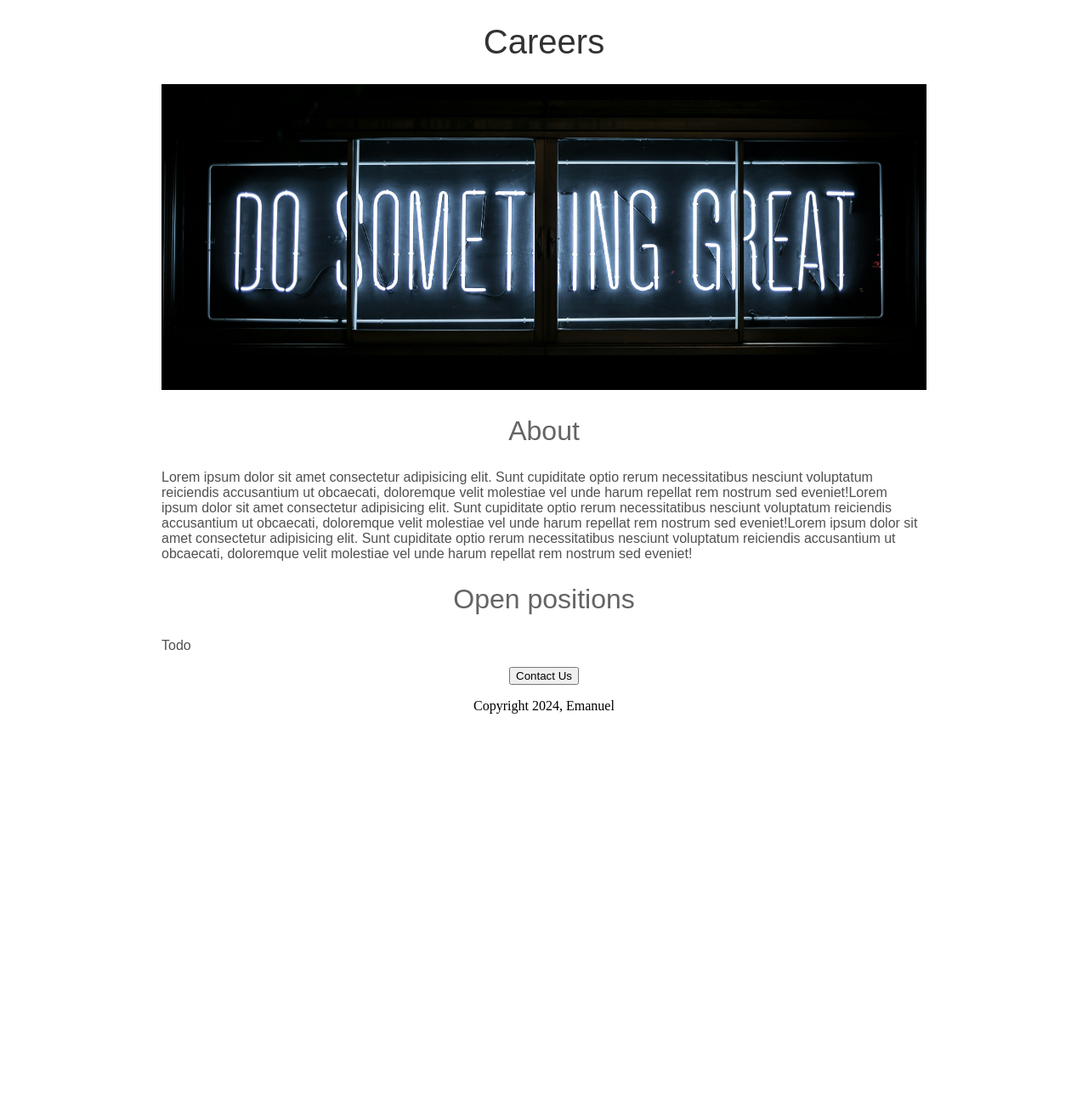
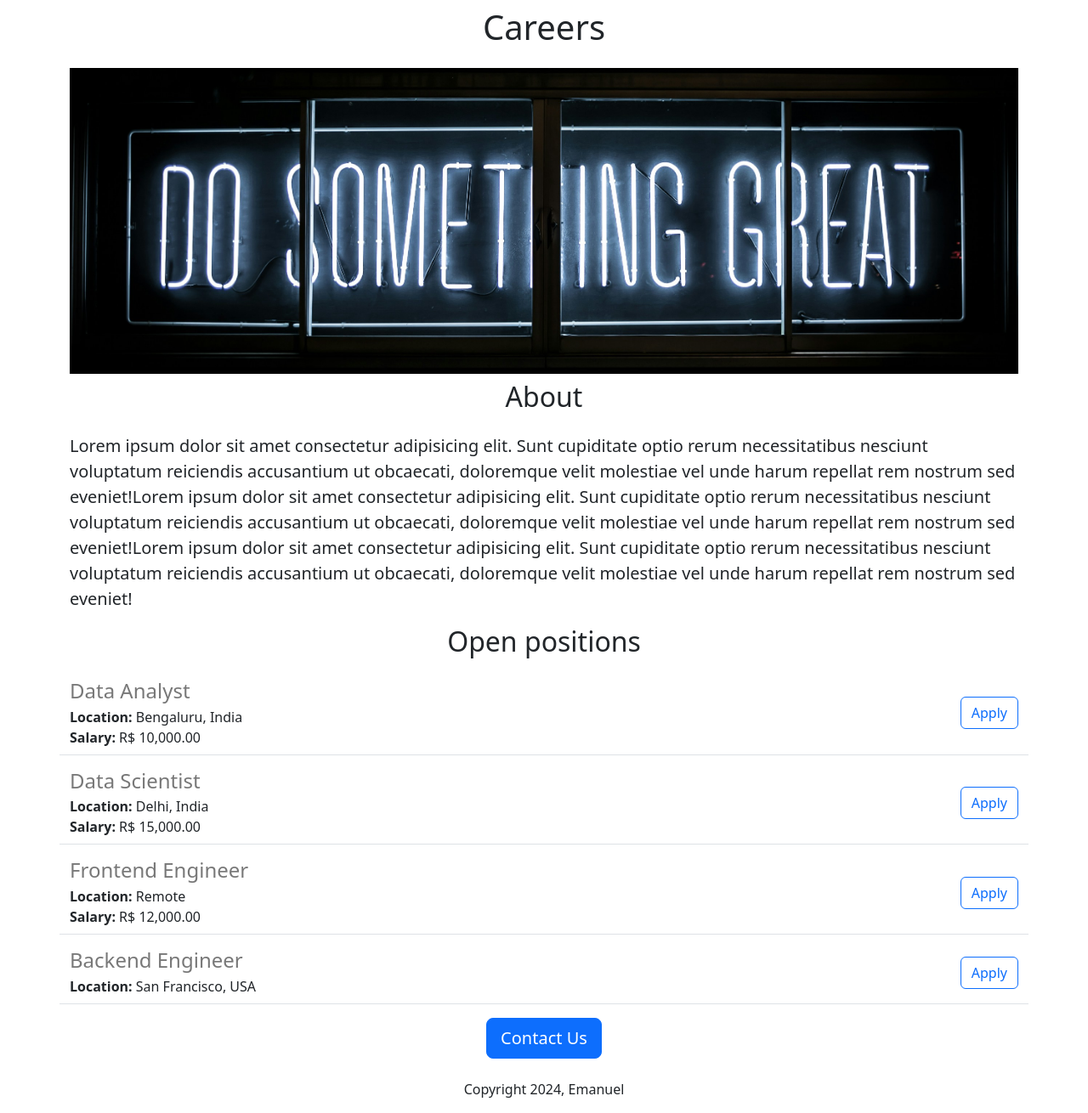
Before and after one commit to EmanuelCAC/careers-website, a Flask app: page / in a window 1280 px wide. Shown: the whole page at 85% size. Before the commit the page ends 840 px from the top, so only its background shows below. Run offline with Flask 3, Linux system fonts and the light colour scheme.

Commit message:
add dynamic data and api route

```diff
--- a/app.py
+++ b/app.py
@@ -1,11 +1,40 @@
-from flask import Flask, render_template
+from flask import Flask, render_template, jsonify
 
 app = Flask(__name__)
 
+JOBS = [
+    {
+        "id": 1,
+        "title": "Data Analyst",
+        "location": "Bengaluru, India",
+        "salary": "R$ 10,000.00"
+    },
+    {
+        "id": 2,
+        "title": "Data Scientist",
+        "location": "Delhi, India",
+        "salary": "R$ 15,000.00"
+    },
+    {
+        "id": 3,
+        "title": "Frontend Engineer",
+        "location": "Remote",
+        "salary": "R$ 12,000.00"
+    },
+    {
+        "id": 4,
+        "title": "Backend Engineer",
+        "location": "San Francisco, USA",
+    },
+]
+
 @app.route("/")
 def hello_world():
-    return render_template('home.html')
+    return render_template('home.html', jobs=JOBS)
 
+@app.route("/api/jobs")
+def list_jobs():
+    return jsonify(JOBS)
 
 if __name__ == "__main__":
     app.run(host='0.0.0.0', debug=True)
--- a/templates/home.html
+++ b/templates/home.html
@@ -4,49 +4,24 @@
 <head>
   <meta charset="UTF-8">
   <meta name="viewport" content="width=device-width, initial-scale=1.0">
-  <title>Careers</title>
+  <link href="https://cdn.jsdelivr.net/npm/bootstrap@5.3.3/dist/css/bootstrap.min.css" rel="stylesheet"
+    integrity="sha384-QWTKZyjpPEjISv5WaRU9OFeRpok6YctnYmDr5pNlyT2bRjXh0JMhjY6hW+ALEwIH" crossorigin="anonymous">
   <style>
-    h1 {
-      font-size: 40px;
-      font-family: sans-serif;
-      font-weight: normal;
-      color: rgb(50, 50, 50);
-      text-align: center;
-    }
-
     #banner {
+      height: 360px;
       width: 100%;
-      height: 360px;
       object-fit: cover;
     }
-
-    h2 {
-      font-family: sans-serif;
-      font-size: 32px;
-      color: rgb(100, 100, 100);
-      text-align: center;
-      font-weight: normal;
-    }
-
-    .bodytext {
-      font-family: sans-serif;
-      color: rgb(80, 80, 80);
-
-    }
-
-    #container {
-      max-width: 900px;
-      margin: 0 auto;
-    }
   </style>
+  <title>Careers</title>
 </head>
 
 <body>
-  <div id="container">
-    <h1>Careers</h1>
-    <img id="banner" src="http://127.0.0.1:5000/static/banner.jpg">
-    <h2>About</h2>
-    <p class="bodytext">
+  <div class="container">
+    <h1 class="text-center mt-2 mb-4">Careers</h1>
+    <img class="img-fluid" id="banner" src="http://127.0.0.1:5000/static/banner.jpg">
+    <h2 class="text-center mt-2 mb-4">About</h2>
+    <p class="lead">
       Lorem ipsum dolor sit amet consectetur adipisicing elit. Sunt cupiditate optio rerum necessitatibus nesciunt
       voluptatum reiciendis accusantium ut obcaecati, doloremque velit molestiae vel unde harum repellat rem nostrum sed
       eveniet!Lorem ipsum dolor sit amet consectetur adipisicing elit. Sunt cupiditate optio rerum necessitatibus
@@ -57,11 +32,15 @@
       voluptatum reiciendis accusantium ut obcaecati, doloremque velit molestiae vel unde harum repellat rem nostrum sed
       eveniet!
     </p>
-    <h2>Open positions</h2>
-    <p class="bodytext">Todo</p>
-    <div style="text-align: center;">
-      <button>Contact Us</button>
-      <p>Copyright 2024, Emanuel</p>
+    <h2 class="text-center mt-2 mb-4">Open positions</h2>
+    <div>
+      {% for job in jobs %}
+      {% include 'jobitem.html'%}
+      {% endfor %}
+    </div>
+    <div class="text-center">
+      <button class="btn btn-primary btn-lg">Contact Us</button>
+      <p class="mt-4">Copyright 2024, Emanuel</p>
     </div>
   </div>
 </body>
--- /dev/null
+++ b/templates/jobitem.html
@@ -0,0 +1,16 @@
+<div class="border-bottom row" style="margin-bottom: 16px; padding-bottom: 8px;">
+  <div class="col-9">
+    <h4 style="color: rgb(120, 120, 120); margin-bottom: 4px;">{{job["title"]}}</h4>
+    <div>
+      <b>Location:</b> {{job["location"]}}
+    </div>
+    {% if "salary" in job %}
+    <div>
+      <b>Salary:</b> {{job["salary"]}}
+    </div>
+    {% endif %}
+  </div>
+  <div class="col-3 my-auto d-flex justify-content-end">
+    <button type="button" class="btn btn-outline-primary">Apply</button>
+  </div>
+</div>
```
